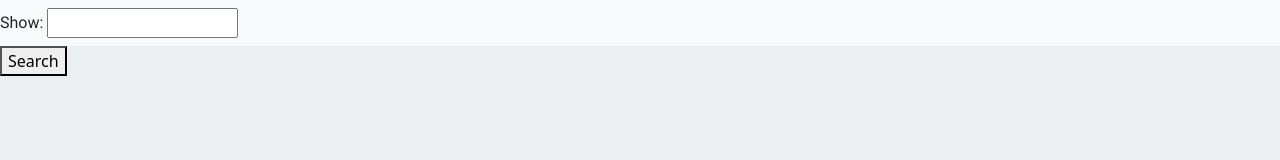
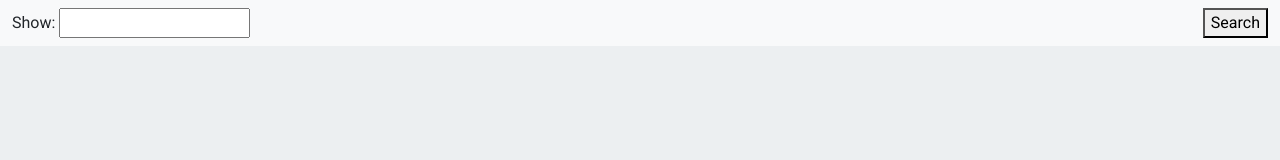
Before and after one commit to ValtteriLento/week4_project, a website built with Parcel: page index.html in a window 1280 px wide. Built offline with nearby package versions, Linux system fonts and the light colour scheme.

Commit message:
Update 3 files

```diff
--- a/index.html
+++ b/index.html
@@ -18,13 +18,13 @@
 
   <body id="body">
     <nav class="navbar bg-light">
-      <form action="" method="GET">
-        <label for="input-show">Show:</label>
-        <input type="text" name="input-show" id="input-show">
-      </form>
+      <div class="container-fluid">
+        <form>
+          <label for="input-show">Show:</label>
+          <input type="text" name="input-show" id="input-show">
+        </form>
+        <button id="submit-data">Search</button>
+      </div>
     </nav>
-
-    <button id="submit-data">Search</button>
-
   </body>
 </html>
```
Also changed, not shown: dist/index.html.
